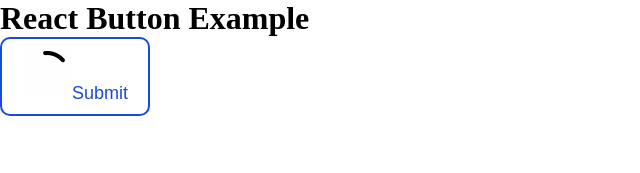
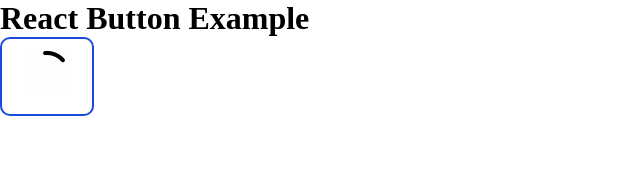
Before and after one commit to yashpriyam/steller-ui, a React (Create React App) app in the folder client/: page / in a window 1280 px wide. Shown: the top 173 px of the page, without its empty margins (0-640 px from the left). Built offline with nearby package versions, Linux system fonts and the light colour scheme.

Commit message:
loader_done_all_condition_left_right_center

```diff
--- a/client/src/App.tsx
+++ b/client/src/App.tsx
@@ -17,7 +17,7 @@
     return (
       <div>
         <h1>React Button Example</h1>
-        <Button className={className} onClick={onClick} onHover={onHover} isDisabled={false} size={"large"} isHidden={false} variant={"outlined"} isLoading={true} loaderPosition={"right"} />
+        <Button className={className} onClick={onClick} onHover={onHover} isDisabled={false} size={"large"} isHidden={false} variant={"outlined"} isLoading={true} loaderPosition={"center"} />
       </div>
     );
 }
--- a/client/src/components/button/button.tsx
+++ b/client/src/components/button/button.tsx
@@ -13,7 +13,7 @@
   iconOnRight?: string;
   iconOnCentre?: string;
   isLoading?: boolean;
-  loaderPosition?: "left" | "centre" | "right";
+  loaderPosition?: "left" | "center" | "right";
   loaderIcon?: string;
 }
 
--- a/client/src/styles/components/button.scss
+++ b/client/src/styles/components/button.scss
@@ -40,12 +40,12 @@
     }
 }
 .left {
+    >.leftSubmit {
+        display: none;
+    }
+}
+.right {
     >.rightSubmit {
         display: none;
     }
 }
-.right {
-    >.leftSubmit{
-        display: none;
-    }
-}
```
